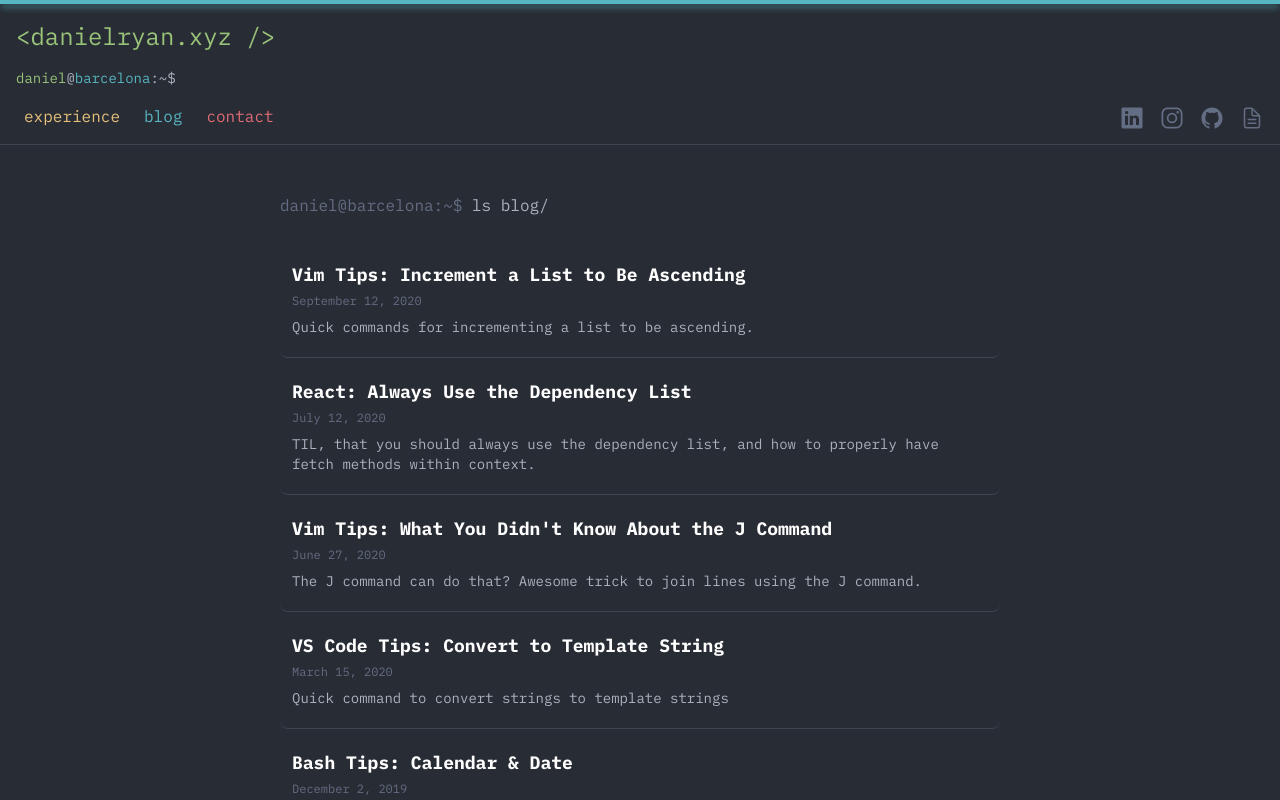
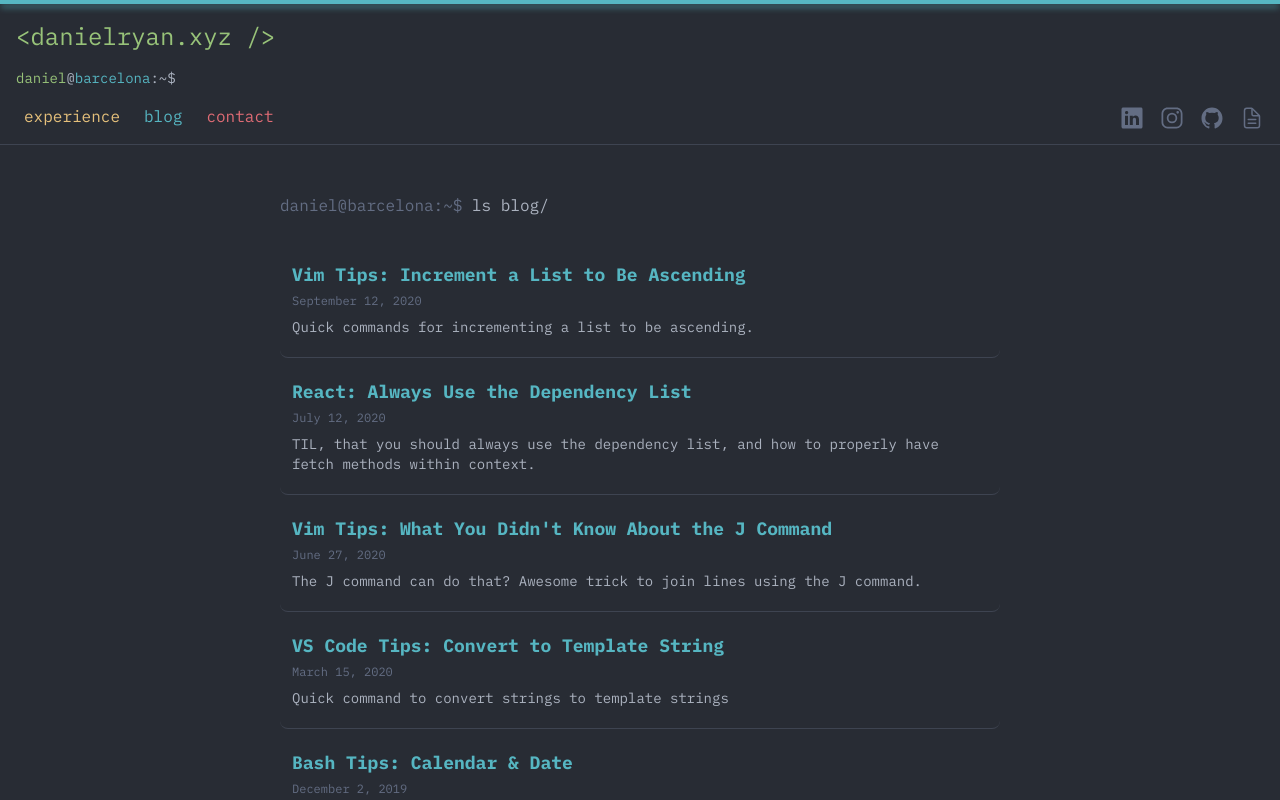
Before and after one commit to dcryan/personal-website, a Next.js app: page /blog in a window 1280 px wide. Shown: the top 800 px of the page. Built offline with nearby package versions, Linux system fonts and the light colour scheme.

Commit message:
style(blog): always-blue titles with underline hover effect

```diff
--- a/src/app/blog/page.tsx
+++ b/src/app/blog/page.tsx
@@ -22,7 +22,7 @@ export default function Blog() {
               href={`/blog/${post.slug}`}
               className="block border-b border-onedark-selection px-3 py-5 hover:bg-onedark-currentline rounded-lg transition-colors group"
             >
-              <h2 className="text-lg font-bold text-white group-hover:text-onedark-blue transition-colors">
+              <h2 className="text-lg font-bold text-onedark-blue group-hover:underline transition-colors">
                 {post.title}
               </h2>
               <time className="text-xs text-onedark-gutter mt-1 block">
```
